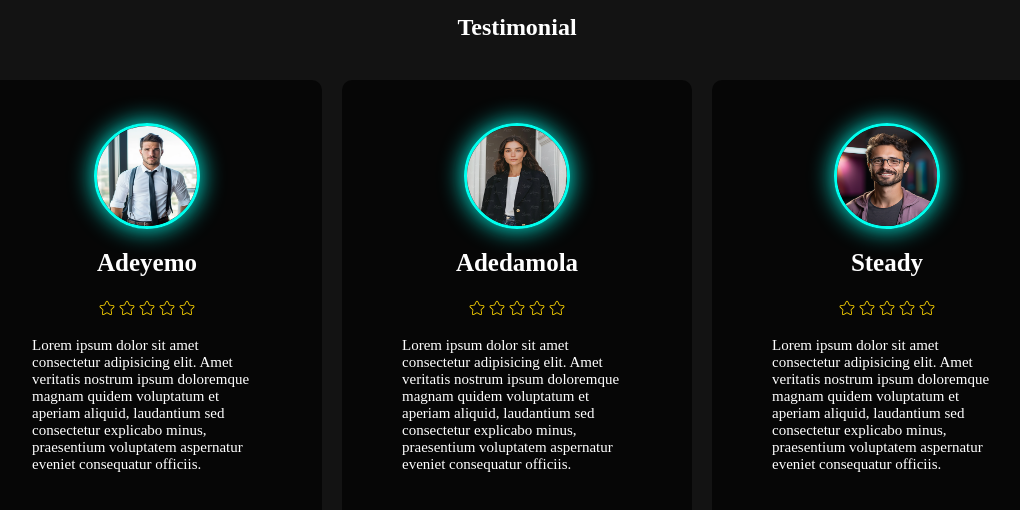
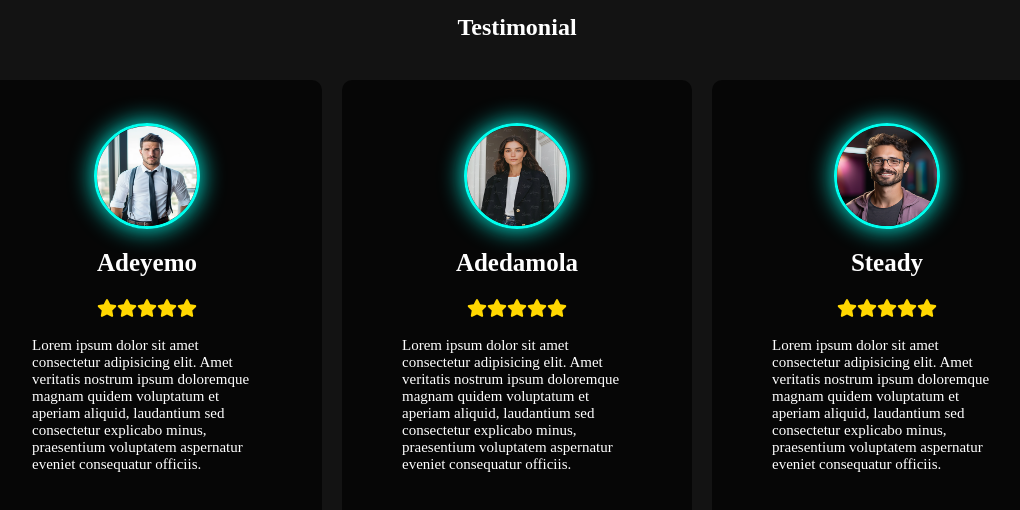
Before and after one commit to Adedamola077512/My-Portfolio-, a React (Vite) app: page / in a window 1280 px wide. Shown: the part 2932-3442 px from the top of the page, without its empty margins (123-1143 px from the left). Built offline with nearby package versions, Linux system fonts and the light colour scheme.

Commit message:
star update

```diff
--- a/src/Compornent/Testimonial.jsx
+++ b/src/Compornent/Testimonial.jsx
@@ -1,6 +1,6 @@
 import React from 'react'
 import './Testimonial.css'
-import { CiStar } from "react-icons/ci";
+import { FaStar } from "react-icons/fa";
 import man1 from '../assets/man1.png'
 import man2 from '../assets/man2.png'
 import man3 from '../assets/man3.png'
@@ -16,11 +16,11 @@ const Testimonial = () => {
                     <img src={man1} alt="" />
                     <h2>Adeyemo</h2>
                     <div className='rating'>
-                      <CiStar id='star' />
-                      <CiStar id='star' />
-                      <CiStar id='star' />
-                      <CiStar id='star' />
-                      <CiStar id='star' />
+                      <FaStar id='star' />
+                      <FaStar id='star' />
+                      <FaStar id='star' />
+                      <FaStar id='star' />
+                      <FaStar id='star' />
                     </div>
                     <p>Lorem ipsum dolor sit amet consectetur adipisicing elit. Amet veritatis nostrum ipsum doloremque magnam quidem voluptatum et aperiam aliquid, laudantium sed consectetur explicabo minus, praesentium voluptatem aspernatur eveniet consequatur officiis.</p>
                 </div>
@@ -31,11 +31,11 @@ const Testimonial = () => {
                     <img src={man2} alt="" />
                     <h2>Adedamola</h2>
                     <div className='rating'>
-                      <CiStar id='star' />
-                      <CiStar id='star' />
-                      <CiStar id='star' />
-                      <CiStar id='star' />
-                      <CiStar id='star' />
+                      <FaStar id='star' />
+                      <FaStar id='star' />
+                      <FaStar id='star' />
+                      <FaStar id='star' />
+                      <FaStar id='star' />
                     </div>
                     <p>Lorem ipsum dolor sit amet consectetur adipisicing elit. Amet veritatis nostrum ipsum doloremque magnam quidem voluptatum et aperiam aliquid, laudantium sed consectetur explicabo minus, praesentium voluptatem aspernatur eveniet consequatur officiis.</p>
                 </div>
@@ -47,11 +47,11 @@ const Testimonial = () => {
                     <img src={man3} alt="" />
                     <h2>Steady</h2>
                     <div className='rating'>
-                    <CiStar id='star' />
-                    <CiStar id='star' />
-                    <CiStar id='star' />
-                    <CiStar id='star' />
-                    <CiStar id='star' />
+                    <FaStar id='star' />
+                    <FaStar id='star' />
+                    <FaStar id='star' />
+                    <FaStar id='star' />
+                    <FaStar id='star' />
                     </div>
                     <p>Lorem ipsum dolor sit amet consectetur adipisicing elit. Amet veritatis nostrum ipsum doloremque magnam quidem voluptatum et aperiam aliquid, laudantium sed consectetur explicabo minus, praesentium voluptatem aspernatur eveniet consequatur officiis.</p>
                 </div>
```
